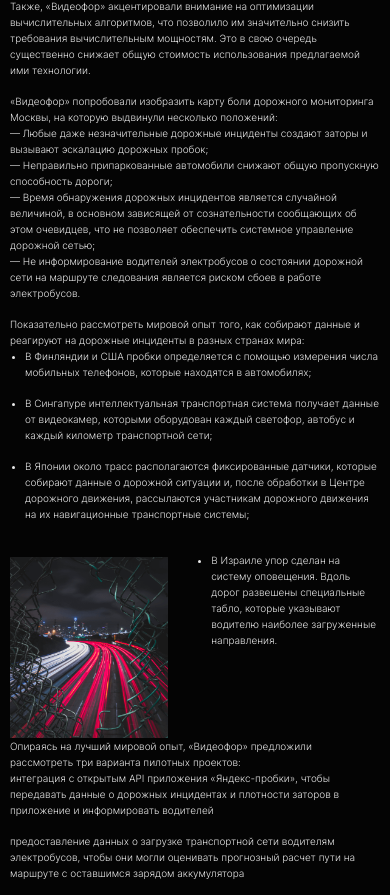
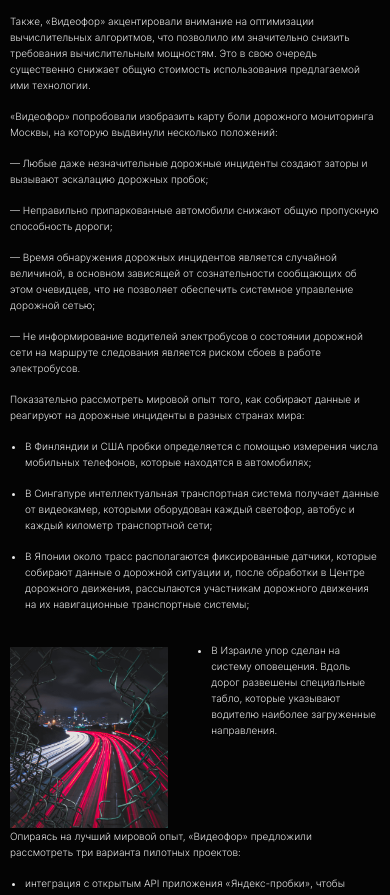
Before and after one commit to IuliiLapina/VideoFor, a React (Create React App) app: page /blog-traffic in a window 390 px wide. Shown: the part 1157-2052 px from the top of the page. Built offline with nearby package versions, Linux system fonts and the light colour scheme.

Commit message:
Отображение картинки в блоге

```diff
--- a/src/components/BlogArticle/BlogBeach.js
+++ b/src/components/BlogArticle/BlogBeach.js
@@ -9,7 +9,6 @@ import swimming from "../../images/article/swimming.png";
 import Blog from "../blog/Blog";
 
 function BlogBeach() {
-  console.log(window.innerWidth);
   const [isOpenBlog, setIsOpenBlog] = React.useState(false);
   function openBlog() {
     setIsOpenBlog(true);
@@ -577,7 +576,7 @@ function BlogBeach() {
             </div>
 
             <div className="article__container">
-              <div className="article__image-container article__image-container_mini-plus">
+              <div className={`article__image-container ${window.innerWidth > 1100 ? "article__image-container_max" : "article__image-container_mini-plus"}`}>
                 <img
                   className="article__image"
                   src={hand}
--- a/src/components/BlogArticle/BlogTraffic.js
+++ b/src/components/BlogArticle/BlogTraffic.js
@@ -493,32 +493,32 @@ function BlogRecycle() {
                   «Видеофор» попробовали изобразить карту боли дорожного
                   мониторинга Москвы, на которую выдвинули несколько положений:
                 </p>
-                <li className="article__list-item article__list-item_point">
+                <li className="article__list-item article__list-item_point article__list-item_point-traffic">
                   — Любые даже незначительные дорожные инциденты создают заторы
                   и вызывают эскалацию дорожных пробок;
                 </li>
-                <li className="article__list-item article__list-item_point">
+                <li className="article__list-item article__list-item_point article__list-item_point-traffic">
                   — Неправильно припаркованные автомобили снижают общую
                   пропускную способность дороги;
                 </li>
-                <li className="article__list-item article__list-item_point">
+                <li className="article__list-item article__list-item_point article__list-item_point-traffic">
                   — Время обнаружения дорожных инцидентов является случайной
                   величиной, в основном зависящей от сознательности сообщающих
                   об этом очевидцев, что не позволяет обеспечить системное
                   управление дорожной сетью;
                 </li>
-                <li className="article__list-item article__list-item_point">
+                <li className="article__list-item article__list-item_point article__list-item_point-traffic">
                   — Не информирование водителей электробусов о состоянии
                   дорожной сети на маршруте следования является риском сбоев в
                   работе электробусов.
                 </li>
               </ul>
-              <p className="article__text">
+              <p className="article__text article__text-last">
                 Показательно рассмотреть мировой опыт того, как собирают данные
                 и реагируют на дорожные инциденты в разных странах мира:
               </p>
               <ul className="article__list  article__list_container-disc">
-                <li className="article__list-item article__list-item_style-disc">
+                <li className="article__list-item article__list-item_style-disc article__list-item_point-traffic">
                   В Финляндии и США пробки определяется с помощью измерения
                   числа мобильных телефонов, которые находятся в автомобилях;
                 </li>
@@ -560,6 +560,7 @@ function BlogRecycle() {
                 Опираясь на лучший мировой опыт, «Видеофор» предложили
                 рассмотреть три варианта пилотных проектов:
               </p>
+
               <ul className="article__list article__list_under-disc">
                 <li className="article__list-item article__list-item_style-disc">
                   интеграция с открытым API приложения «Яндекс-пробки», чтобы
--- a/src/components/BlogArticle/article.css
+++ b/src/components/BlogArticle/article.css
@@ -67,7 +67,7 @@
   text-align: start;
   display: flex;
   flex-direction: column;
-  align-items: end;
+  align-items: flex-end;
 }
 
 .article__under-text-container_mini-bottom {
@@ -392,7 +392,7 @@
 
 @media screen and (max-width: 500px) {
   .article {
-    padding: 30px 10px 0;
+    padding: 45px 10px 0;
   }
   .article__container {
     grid-template-columns: 0.9fr 1fr
@@ -508,4 +508,11 @@
 .article__image-container_max-traffic {
   height: 434px;
 }
+
+.article__list_under-disc {
+  padding: 15px 0 0 15px;
 }
+.article__list-item_point-traffic {
+  padding-top: 15px;
+}
+}
```
